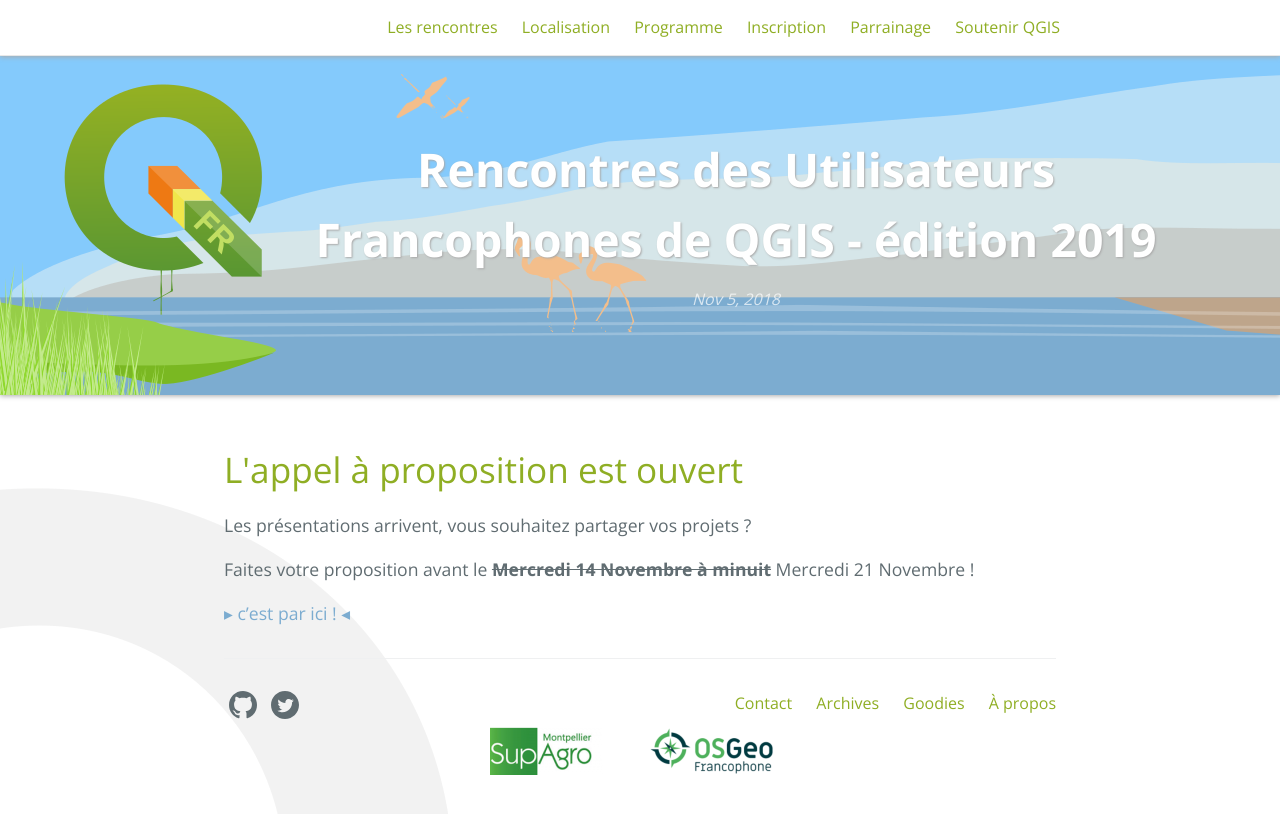
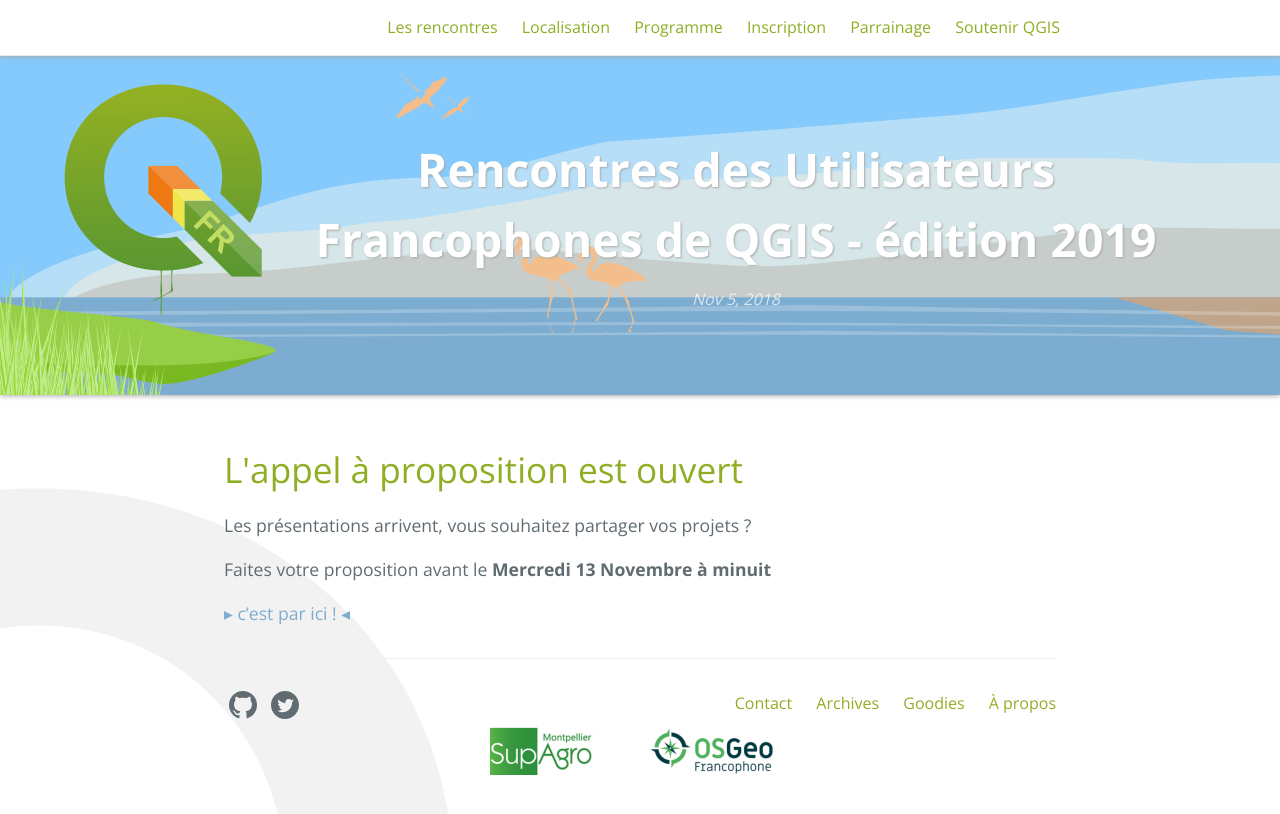
Before and after one commit to OSGeo-fr/QGIS-conf-fr-website, a Jekyll site: the page built from _posts/2018-11-05-appels_a_propositions.md, in a window 1280 px wide. Shown: the top 814 px of the page. Built offline with Jekyll 4.4.1, drawn with Linux system fonts in a browser that asks for light colours.

Commit message:
Publication appel à proposition

```diff
--- a/_layouts/presentation.html
+++ b/_layouts/presentation.html
@@ -4,9 +4,9 @@ layout: default
 <article>
 
   <div id="presentation">
-    Vous pouvez nous envoyer une proposition de présentation via le formulaire suivant :
+    Vous pouvez nous envoyer une proposition de présentation via le <a href="https://framaforms.org/appel-a-presentation-rencontres-qgis-fr-2019-1569529946">formulaire</a> suivant :
     <div>
-<iframe src="https://framaforms.org/appel-a-presentations-1539001804" width="760" height="600" frameborder="0" marginheight="0" marginwidth="0">Loading...</iframe>
+<iframe src="https://framaforms.org/appel-a-presentation-rencontres-qgis-fr-2019-1569529946" width="900" height="2800" frameborder="0" marginheight="0" marginwidth="0">Loading...</iframe>
     </div>
   </div>
 
--- a/_posts/2018-11-05-appels_a_propositions.md
+++ b/_posts/2018-11-05-appels_a_propositions.md
@@ -6,6 +6,6 @@ published: true
 
 Les présentations arrivent, vous souhaitez partager vos projets ?
 
-Faites votre proposition avant le ~~**Mercredi 14 Novembre à minuit**~~ Mercredi 21 Novembre !
+Faites votre proposition avant le **Mercredi 13 Novembre à minuit**
 
 [▸ c'est par ici ! ◂](http://conf.qgis.osgeo.fr/presentation.html)
```
Also changed, not shown: _posts/2019-10-01-appels_a_propositions.md (added, +7 -0 lines), presentation.md (+2 -0 lines), z20_programme.md (+2 -0 lines).
